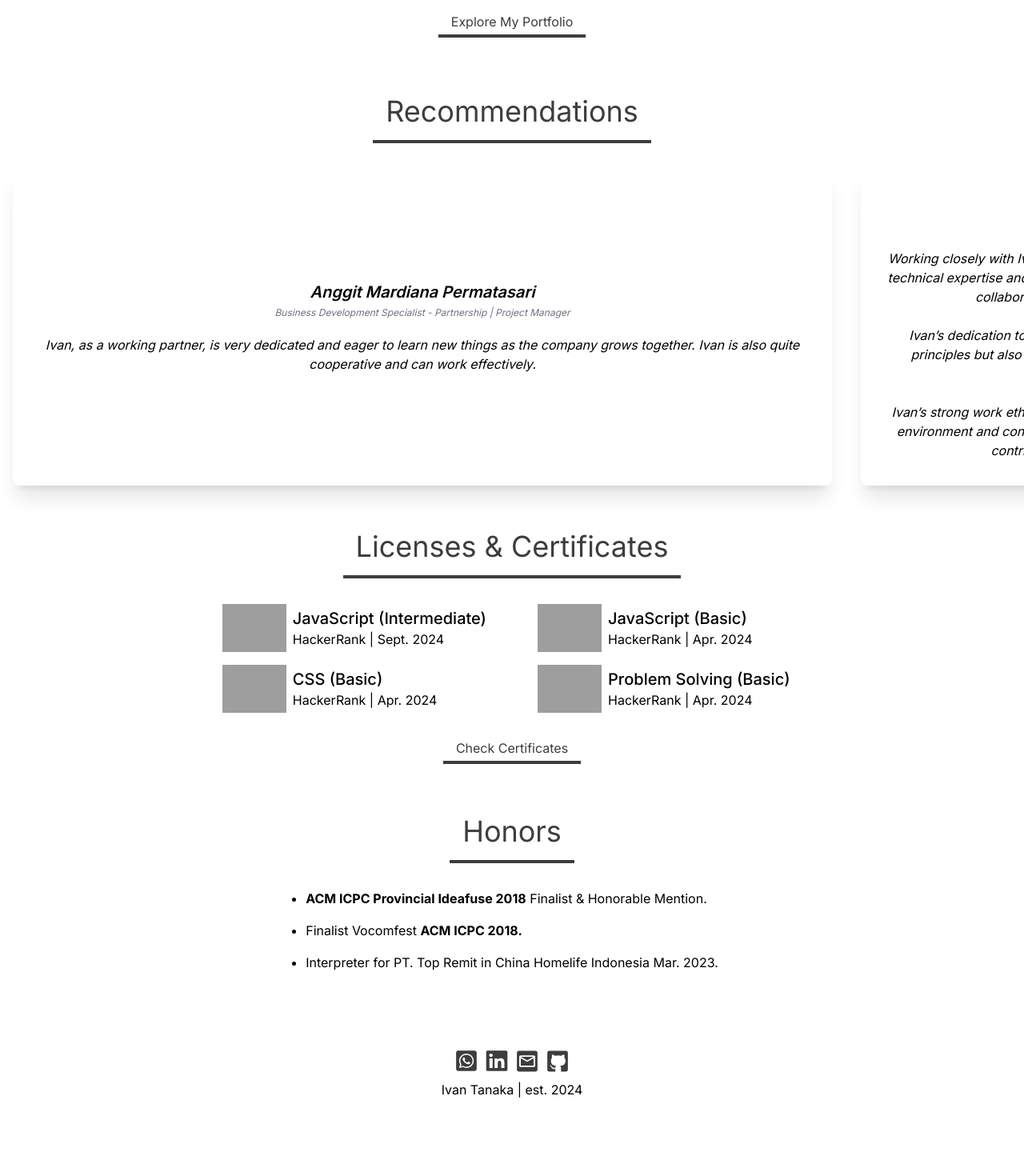
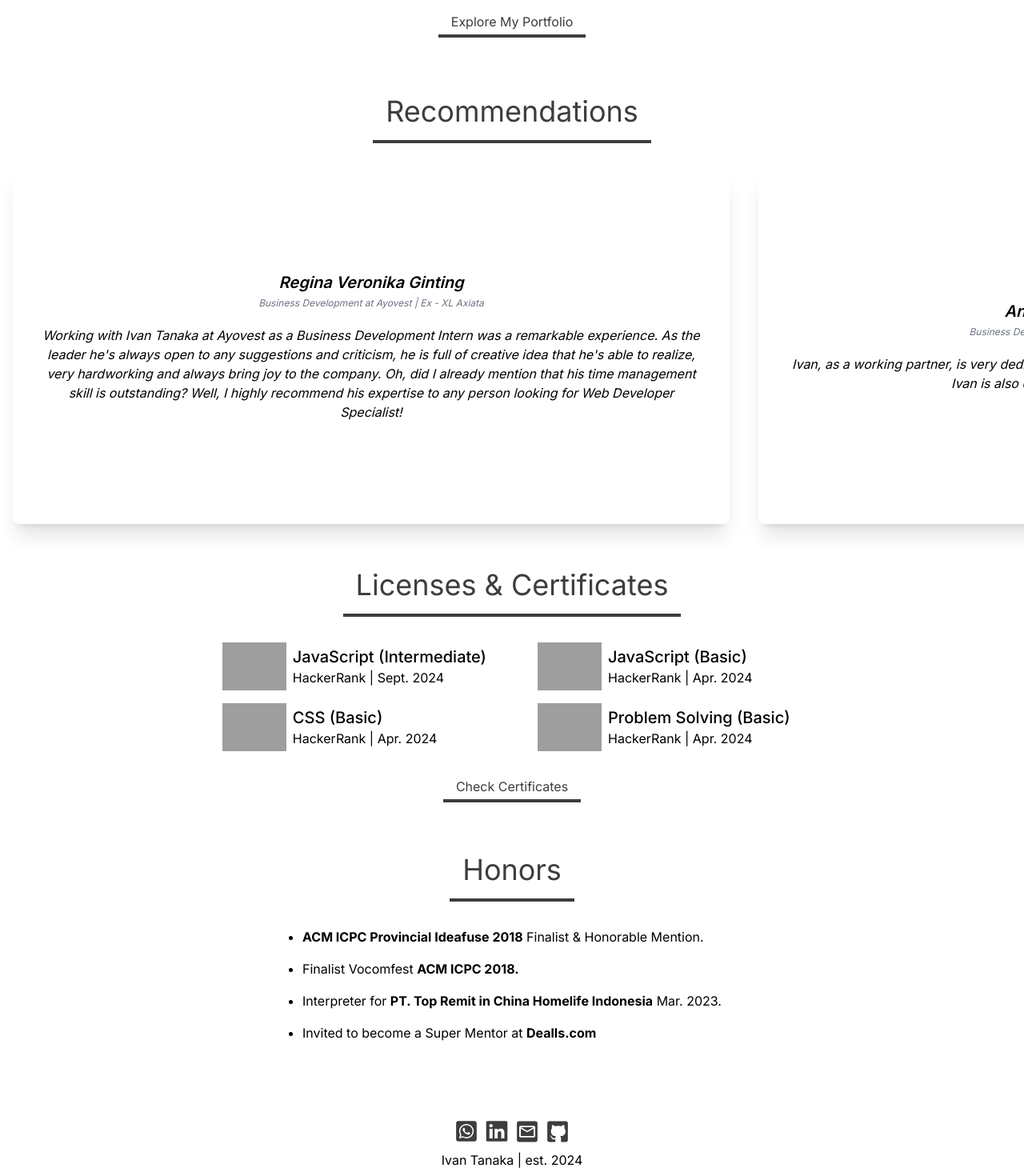
Before and after one commit to ivantanakaa/personal-website, a Next.js app: page / in a window 1280 px wide. Shown: the part 2982-4452 px from the top of the page at 80% size. Before the commit the page ends 4364 px from the top, so only its background shows below. Built offline with nearby package versions, Linux system fonts and the light colour scheme; grey boxes are pictures that could not be loaded.

Commit message:
feat: adding Super Mentor in Honors and styling Recommendations section

```diff
--- a/src/app/_modules/Honors/honors.json
+++ b/src/app/_modules/Honors/honors.json
@@ -1,5 +1,6 @@
 [
   "<strong>ACM ICPC Provincial Ideafuse 2018</strong> Finalist & Honorable Mention.",
   "Finalist Vocomfest <strong>ACM ICPC 2018.</strong>",
-  "Interpreter for PT. Top Remit in China Homelife Indonesia Mar. 2023."
+  "Interpreter for <strong>PT. Top Remit in China Homelife Indonesia</strong> Mar. 2023.",
+  "Invited to become a Super Mentor at <strong><a href='https://dealls.com/mentoring/ivan-tanaka-590' target='_blank'>Dealls.com</a></strong>"
 ]
--- a/src/app/_modules/Recommendations/index.tsx
+++ b/src/app/_modules/Recommendations/index.tsx
@@ -1,14 +1,13 @@
 import recommendations from "./recommendations.json";
 export default function Recommendations() {
-  const renderRecommendations = () =>{
+  const renderRecommendations = () => {
     return recommendations.map(({ name, title, description }, index) => {
       return (
-        <li
-          className="list-none flex items-stretch "
-          key={`honor-${index}`}
-        >
-          <div className="mb-4 mr-4 min-w-[80vw] flex bg-white flex-col items-center justify-center shadow-xl rounded-lg p-8 ">
-            <span className="text-xl font-semibold italic text-center">{name}</span>
+        <li className="list-none flex items-stretch " key={`honor-${index}`}>
+          <div className="mb-4 mr-4 min-w-[90vw] lg:min-w-[70vw] flex bg-white flex-col items-center justify-center shadow-xl rounded-lg p-8 ">
+            <span className="text-xl font-semibold italic text-center">
+              {name}
+            </span>
             <span className="text-xs text-gray-500 italic mt-1">{title}</span>
             <blockquote
               className="italic text-center mt-5"
@@ -17,8 +16,8 @@ export default function Recommendations() {
           </div>
         </li>
       );
-    })
-  }
+    });
+  };
   return (
     <section className="xl:p-y-6 p-y-4 flex flex-col items-center">
       <h1 className="text-txt-dark text-4xl mb-4 pb-4 border-b-4 px-4 w-fit border-txt-dark">
--- a/src/app/_modules/Recommendations/recommendations.json
+++ b/src/app/_modules/Recommendations/recommendations.json
@@ -1,4 +1,9 @@
 [
+  {
+    "name": "Regina Veronika Ginting",
+    "title": "Business Development at Ayovest | Ex - XL Axiata",
+    "description": "Working with Ivan Tanaka at Ayovest as a Business Development Intern was a remarkable experience. As the leader he's always open to any suggestions and criticism, he is full of creative idea that he's able to realize, very hardworking and always bring joy to the company. Oh, did I already mention that his time management skill is outstanding? Well, I highly recommend his expertise to any person looking for Web Developer Specialist!"
+  },
   {
     "name": "Anggit Mardiana Permatasari",
     "title": "Business Development Specialist - Partnership | Project Manager",
```
